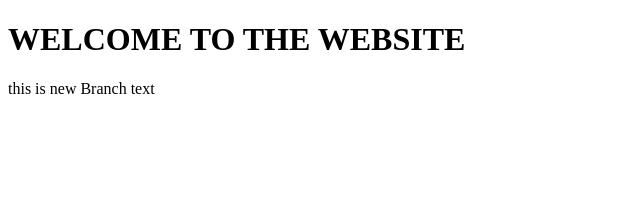
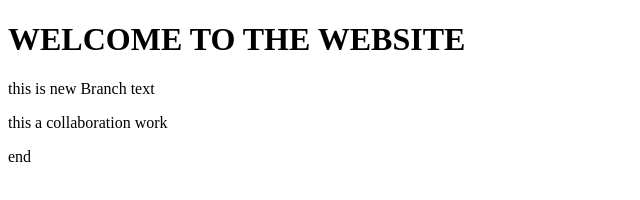
Before and after one commit to Toufique-050/today, a plain HTML site: page index.html in a window 1280 px wide. Shown: the whole page, without its empty margins (0-640 px from the left). Drawn offline with Linux system fonts and the light colour scheme.

Commit message:
this is memoona

```diff
--- a/index.html
+++ b/index.html
@@ -8,5 +8,7 @@
 <body>
     <h1>WELCOME TO THE WEBSITE</h1>
     <p>this is new Branch text</p>
+    <p>this a collaboration work</p>
+    <p>end</p>
 </body>
 </html>
```
